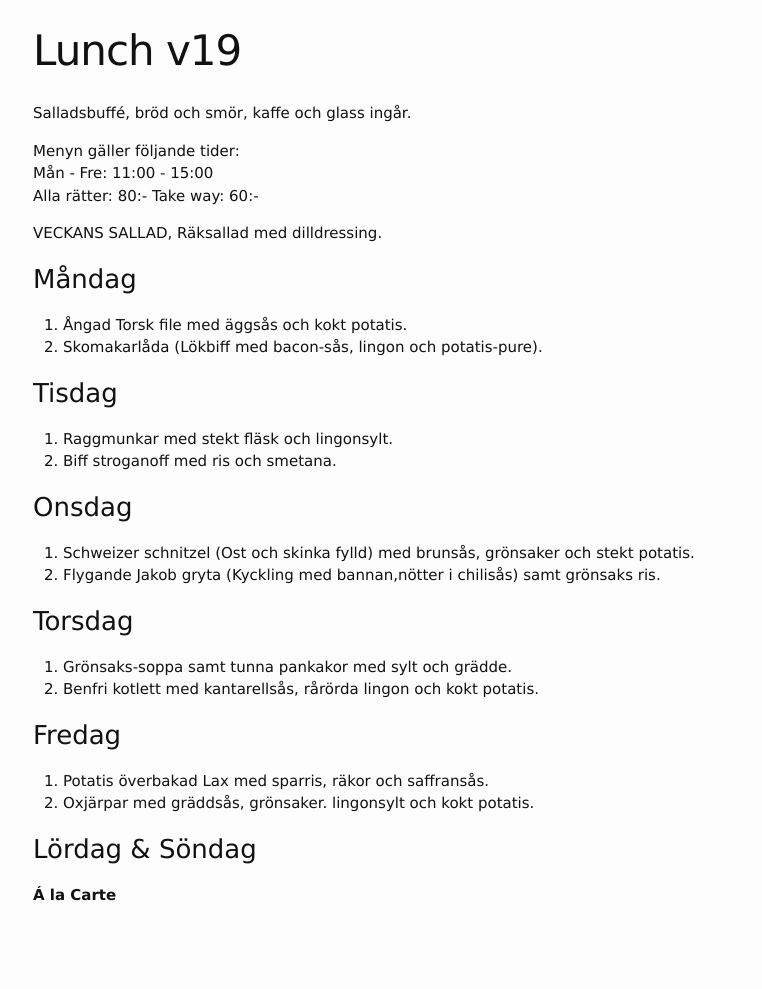
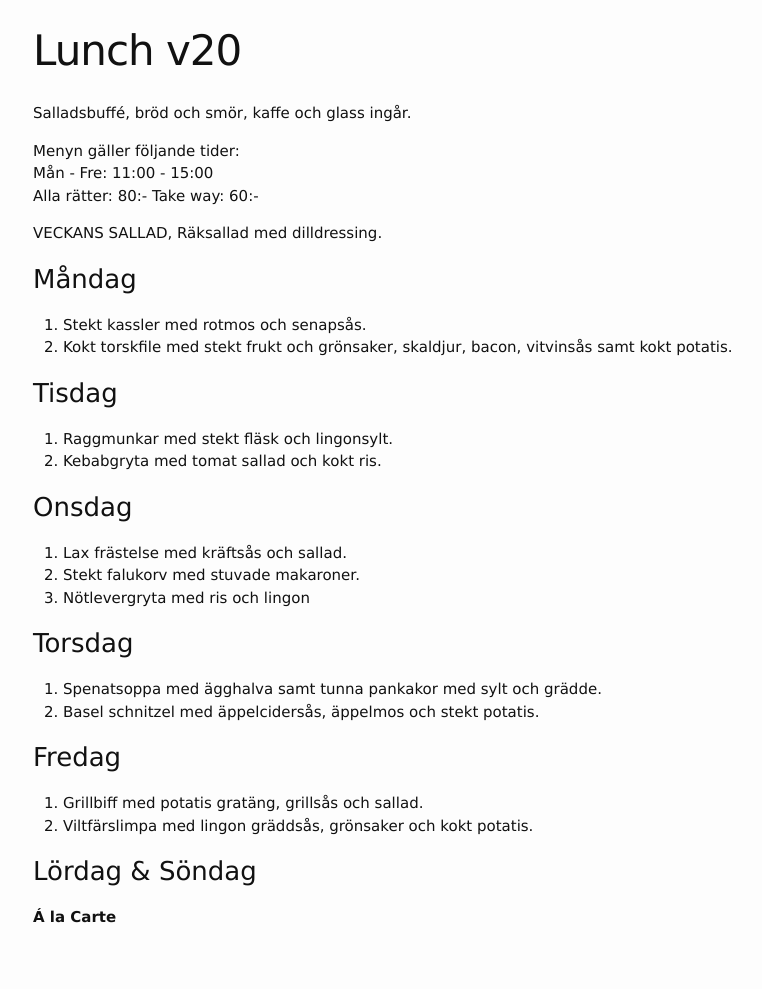
Before and after one commit to FarInn62/farinn62.github.io, a Jekyll site: the page built from lunch.md, in a window 1280 px wide. Shown: the whole page, without its empty margins (237-999 px from the left). Built offline with Jekyll 4.4.1, drawn with Linux system fonts in a browser that asks for light colours; before the commit the page ends 966 px from its top, so only the background shows below that.

Commit message:
Update lunch.md

```diff
--- a/lunch.md
+++ b/lunch.md
@@ -1,6 +1,6 @@
 ---
 layout: foodmenu
-title: Lunch v19
+title: Lunch v20
 permalink: /lunch/
 published: true
 ---
@@ -14,28 +14,29 @@ VECKANS SALLAD,
 Räksallad med dilldressing.
 
 ### Måndag
-1. Ångad Torsk file med äggsås och kokt potatis.
-2. Skomakarlåda (Lökbiff med bacon-sås, lingon och potatis-pure).
+1. Stekt kassler med rotmos och senapsås.
+2. Kokt torskfile med stekt frukt och grönsaker, skaldjur, bacon, vitvinsås samt kokt potatis.
 
 ### Tisdag
 
 1. Raggmunkar med stekt fläsk och lingonsylt.
-2. Biff stroganoff med ris och smetana.
+2. Kebabgryta med tomat sallad och kokt ris.
 
 ### Onsdag
 
-1. Schweizer schnitzel (Ost och skinka fylld) med brunsås, grönsaker och stekt potatis.
-2. Flygande Jakob gryta (Kyckling med bannan,nötter i chilisås) samt grönsaks ris.
+1. Lax frästelse med kräftsås och sallad.
+2. Stekt falukorv med stuvade makaroner.
+3. Nötlevergryta med ris och lingon
 
 ### Torsdag
 
-1. Grönsaks-soppa samt tunna pankakor med sylt och grädde.
-2. Benfri kotlett med kantarellsås, rårörda lingon och kokt potatis.
+1. Spenatsoppa med ägghalva samt tunna pankakor med sylt och grädde.
+2. Basel schnitzel med äppelcidersås, äppelmos och stekt potatis.
 
 ### Fredag
 
-1. Potatis överbakad Lax med sparris, räkor och saffransås.
-2. Oxjärpar med gräddsås, grönsaker. lingonsylt och kokt potatis.
+1. Grillbiff med potatis gratäng, grillsås och sallad.
+2. Viltfärslimpa med lingon gräddsås, grönsaker och kokt potatis.
 
 ### Lördag & Söndag
 
```
